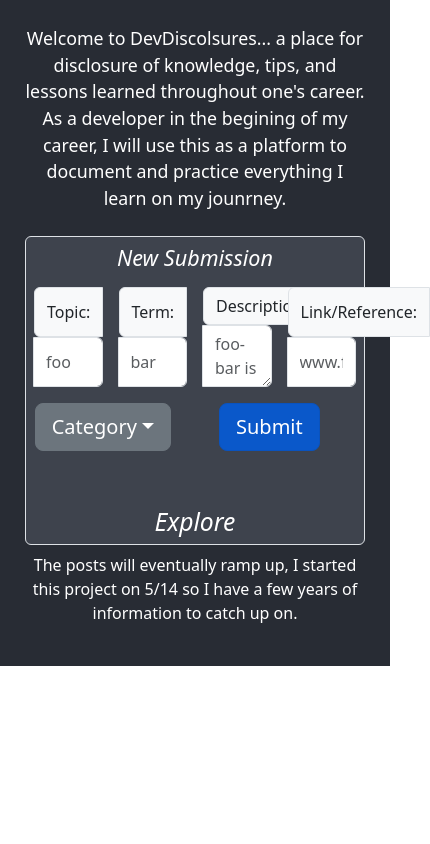
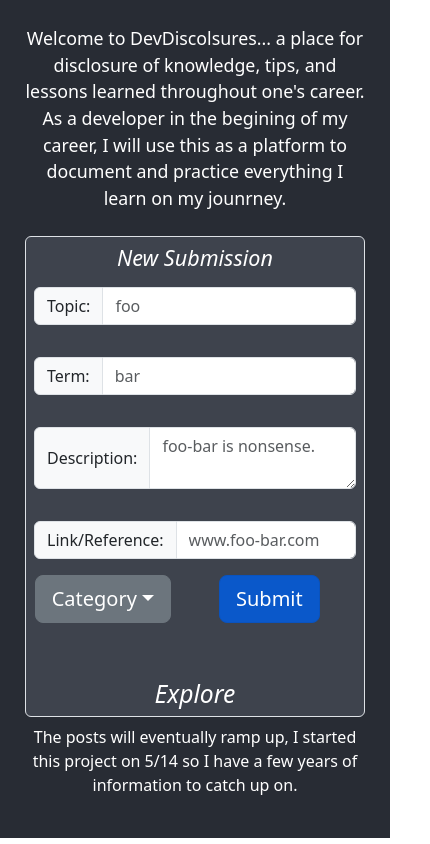
Before and after one commit to KatelinVincent/dev_disclosures, a React (Create React App) app: page / in a window 390 px wide. Shown: the whole page, 430 px wide, since content can reach past the window. Built offline with nearby package versions, Linux system fonts and the light colour scheme.

Commit message:
FEAT : table responsive based on screen size

```diff
--- a/src/App.js
+++ b/src/App.js
@@ -87,8 +87,9 @@ function App() {
       <div className="explore border rounded my-2">
         <h4 className='pt-2'><i>New Submission</i></h4>
         <form onSubmit={handleSubmit} className='pb-5 pt-2 m-2'>
-          <div className='grid grid-cols-4 text-lg gap-3'>
-
+          <div className="table-responsive">
+            <table className='w-full grid grid-cols-1 md:grid-cols-4 text-lg gap-3'>
+              {/* div className='grid grid-flow-col text-lg gap-3 ui-grid-auto-resize' */}
               <InputGroup className="mb-3">
                 <InputGroup.Text id="inputGroup-sizing-default">
                   Topic:
@@ -149,6 +150,7 @@ function App() {
                   className="border"
                 />
               </InputGroup>
+            </table>
           </div>
           <div className='grid grid-cols-2 gap-5'>
             <div className="justify-self-end">
@@ -178,7 +180,8 @@ function App() {
 
 
         <h2><i>Explore</i></h2>
-        <div className="flex grid grid-cols-8 gap-1">
+        <div className="table-responsive">
+          <table className='w-full grid grid-cols-1 md:grid-cols-4 text-lg gap-3'>
             {postList.map((post) => (
               <Post
                 key={post.id}
@@ -191,6 +194,7 @@ function App() {
                 onDelete={handleDelete}
               />
             ))}
+          </table>
         </div>
       </div>
       <p> The posts will eventually ramp up, I started this project on 5/14 so I have a few years of information to catch up on. </p>
```
Lines whose indentation alone changed are shown as unchanged.
